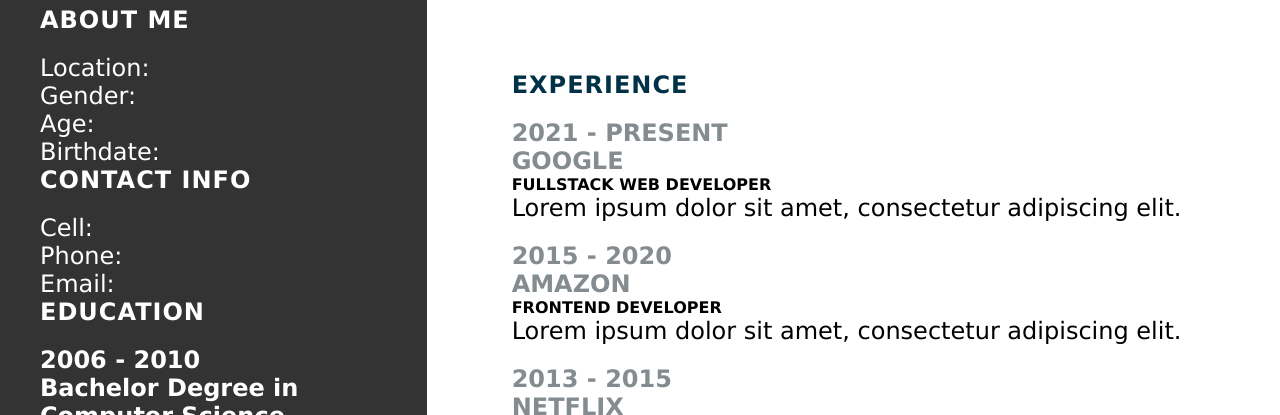
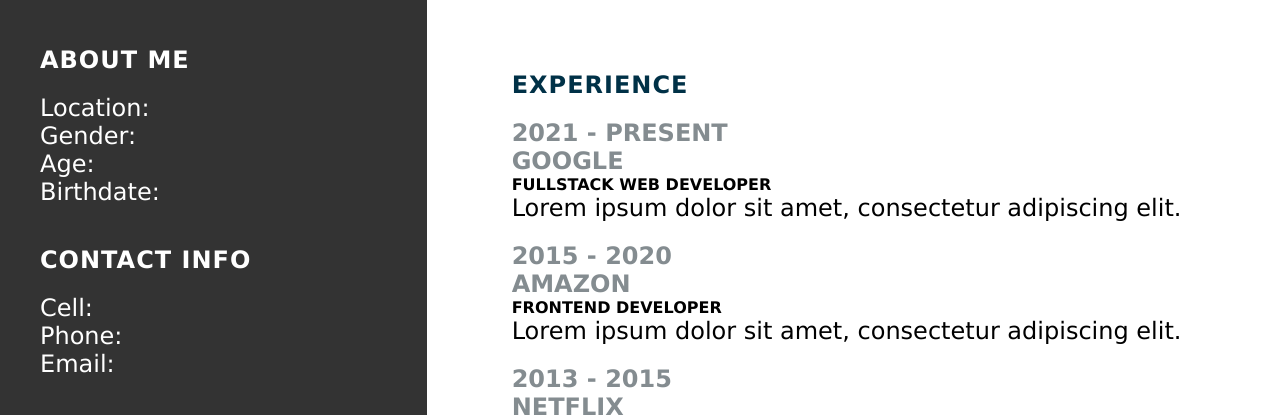
Before and after one commit to AragonEA/Argentina-Programa-CV, a website: page index.html in a window 1280 px wide. Shown: the part 353-768 px from the top of the page. Drawn offline with Linux system fonts and the light colour scheme.

Commit message:
Add padding to data on left side

```diff
--- a/src/css/main.css
+++ b/src/css/main.css
@@ -64,6 +64,9 @@
     margin-bottom: 20px;
 }
 
+.info {
+    padding-top: 40px;
+}
 
 .info ul li {
     color: #fff;
```
